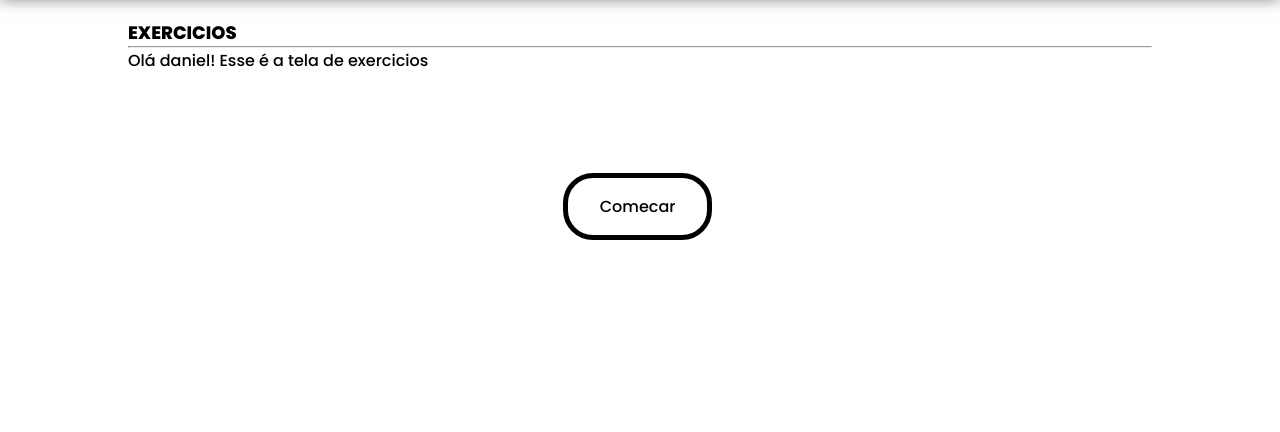
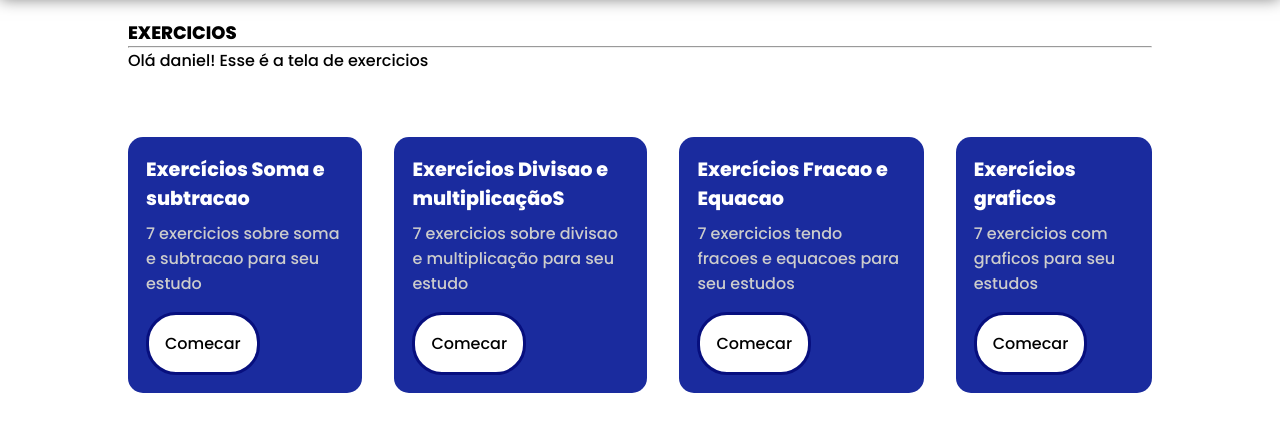
Before and after one commit to devRochaa/TCC-Mr.Math, a PHP site: page /exercicio/exercicios.php in a window 1280 px wide. Shown: the part 61-493 px from the top of the page. Run offline with PHP 8.4, Linux system fonts and the light colour scheme; a user stored in the database is signed in.

```diff
--- a/css/exercicios.css
+++ b/css/exercicios.css
@@ -214,18 +214,20 @@ button {
 }
 
 .button {
-    padding: 1rem 2rem;
+    padding: 1rem 1rem;
     font-size: 1rem;
     color: #000000;
     background-color: #fff;
-    border: 5px solid #000000;
+    border: 3px solid #070f7e;
     border-radius: 30px;
     cursor: pointer;
     transition: all 0.3s ease;
 }
 
 .button:not(:disabled):hover{
-    background-color: #143699;
+    background-color: #ffce00;
+    border-color: #1a2b9e;
+    color: #143699;
 }
 
 
@@ -233,14 +235,14 @@ button {
     cursor: not-allowed ;
 }
 
-.controls-containerr {
-    margin: 100px;
-    grid-template-columns: 1fr 1fr;
-    width: 80%;
+.controls-start {
     display: flex;
+}
+
+.controls-next {
     justify-content: center;
     align-items: center;
-    gap: 24px;
+    display: flex;
 }
 
 .hide {
@@ -264,3 +266,41 @@ button {
     display: block;
     margin-top: 8px;
 }
+
+.cards {
+    display: flex;
+    gap: 2rem;
+}
+
+.features{
+    margin-top: 4rem;
+    grid-template-columns: repeat(4, 1fr);
+    gap: 2rem;
+}
+
+.features .card {
+    background-color: #1a2b9e;
+    padding: 1rem;
+    border: 2px solid transparent;
+    border-radius: 15px;
+    transition: all 0.3s ease;
+}
+
+
+
+.features .card h4 {
+    margin-bottom: 0.5rem;
+    color: #fff;
+    font-size: 1.2rem;
+    font-weight: 600;
+}
+
+.features .card p {
+    color: #ccc;
+    margin-bottom: 1rem;
+}
+
+.features .card a {
+    color: #fff;
+    transition: all 0.3s ease;
+}
--- a/exercicio/exercicios.php
+++ b/exercicio/exercicios.php
@@ -39,8 +39,48 @@ ob_start();
                     <button class="answer button">d</button>
                 </div>
             </div>
-            <div class="controls-containerr">
-                <div class="start-quiz button">Comecar</div>
+
+            <div class="features">
+                <div class="cards">
+                    <div class="card">
+                        <h4>Exercícios Soma e subtracao</h4>
+                        <p>
+                            7 exercicios sobre soma e subtracao para seu estudo
+                        </p>
+                        <div class="controls-start">
+                            <div class="start-quiz button">Comecar</div>
+                        </div>
+                    </div>
+                    <div class="card">
+                        <h4>Exercícios Divisao e multiplicaçãoS</h4>
+                        <p>
+                            7 exercicios sobre divisao e multiplicação para seu estudo
+                        </p>
+                        <div class="controls-start">
+                            <div class="start-quiz button">Comecar</div>
+                        </div>
+                    </div>
+                    <div class="card">
+                        <h4>Exercícios Fracao e Equacao</h4>
+                        <p>
+                            7 exercicios tendo fracoes e equacoes para seu estudos
+                        </p>
+                        <div class="controls-start">
+                            <div class="start-quiz button">Comecar</div>
+                        </div>
+                    </div>
+                    <div class="card">
+                        <h4>Exercícios graficos</h4>
+                        <p>
+                            7 exercicios com graficos para seu estudos
+                        </p>
+                        <div class="controls-start">
+                            <div class="start-quiz button">Comecar</div>
+                        </div>
+                    </div>
+                </div>
+            </div>
+            <div class="controls-next">
                 <div class="next-quiz button hide">></div>
             </div>
         </div>
```
Also changed, not shown: exercicio/exercicios.html (deleted, +0 -77 lines), js/exercicios.js (+28 -23 lines).
